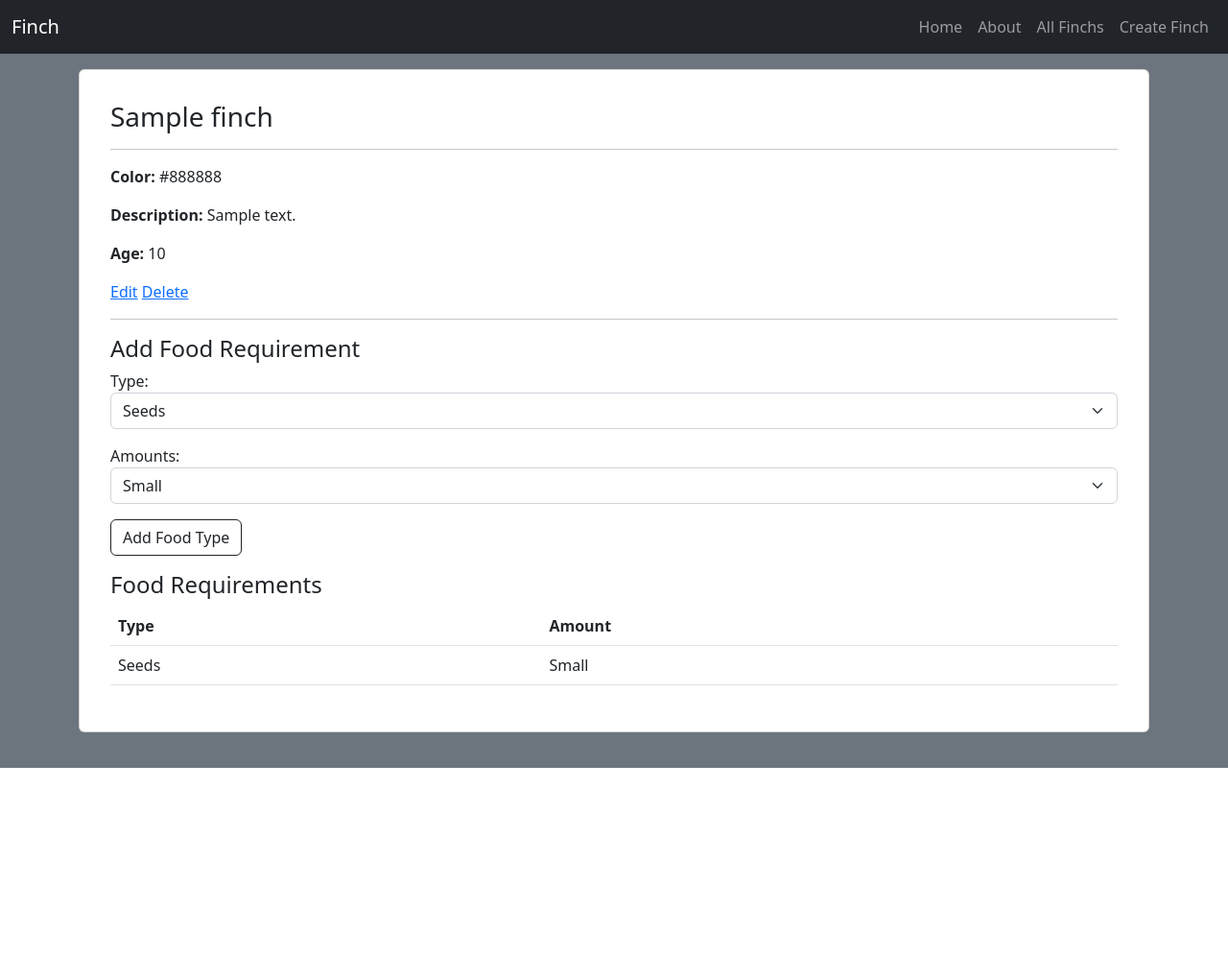
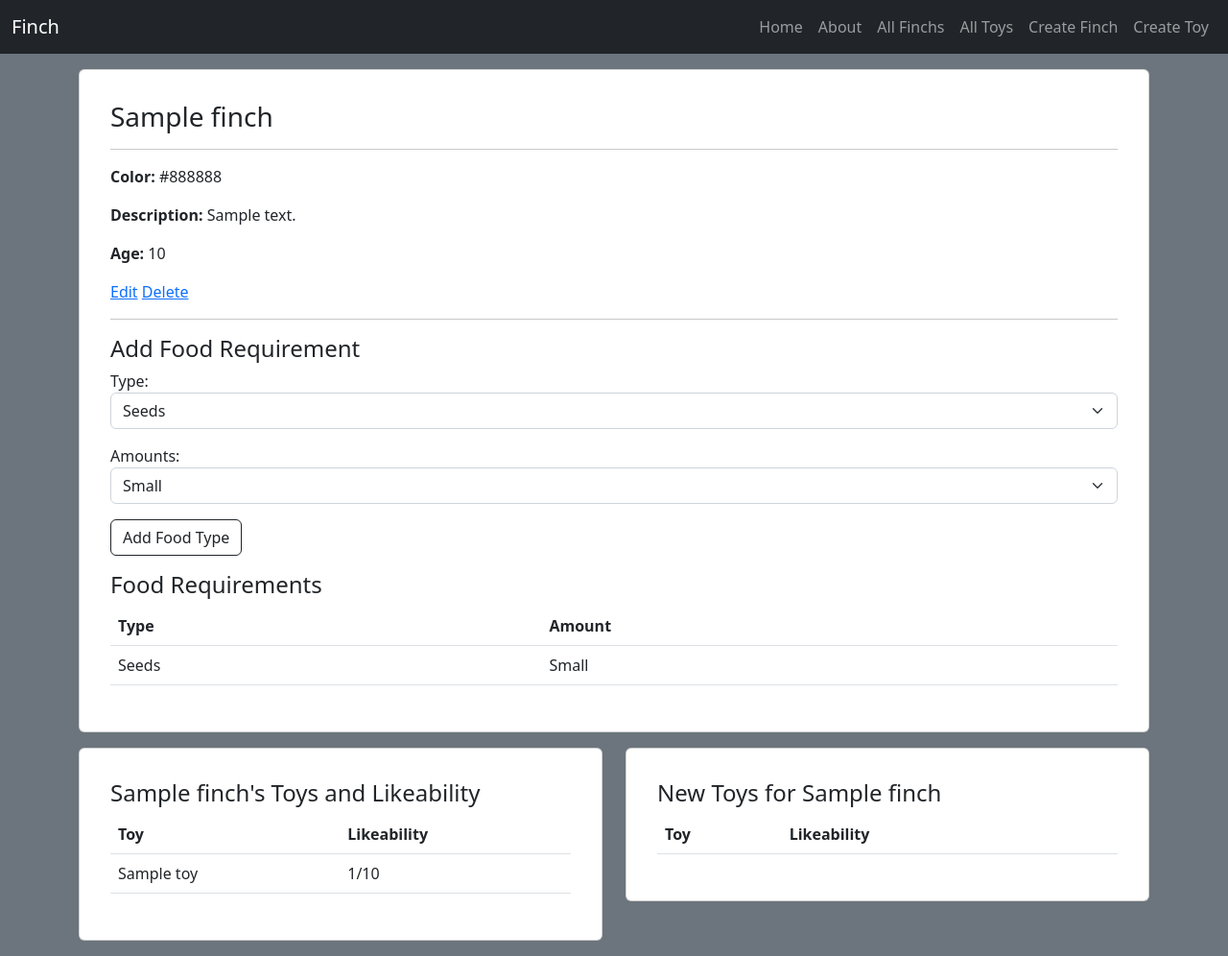
Before and after one commit to kowabunga/finch_collector, a Django app: page /finchs/1 in a window 1280 px wide. Shown: the whole page at 96% size. Before the commit the page ends 800 px from the top, so only its background shows below. Run offline with Django 4.2, Linux system fonts and the light colour scheme; tables that the repository leaves empty hold one stand-in row (values such as "Sample post"); lists and menus that the app fills with data are empty.

Commit message:
finishing polishes

```diff
--- a/main_app/admin.py
+++ b/main_app/admin.py
@@ -1,6 +1,7 @@
 from django.contrib import admin
-from .models import Finch, FoodType
+from .models import Finch, FoodType, Toy
 
 # Register your models here.
 admin.site.register(Finch)
 admin.site.register(FoodType)
+admin.site.register(Toy)
--- a/main_app/models.py
+++ b/main_app/models.py
@@ -2,11 +2,29 @@
 from django.urls import reverse
 
 # Create your models here.
+
+
+class Toy(models.Model):
+    name = models.CharField(max_length=50)
+    funness_scale = models.IntegerField()
+
+    def __str__(self):
+        return self.name
+
+    def get_absolute_url(self):
+        return reverse("toys_details", kwargs={"pk": self.id})
+
+
 class Finch(models.Model):
     name = models.CharField(max_length=100)
     color = models.CharField(max_length=100)
     description = models.TextField(200)
     age = models.IntegerField()
+
+    toys = models.ManyToManyField(Toy)
+
+    def __str__(self):
+        return self.name
 
     def get_absolute_url(self):
         # first arg is name of a url
--- a/main_app/templates/base.html
+++ b/main_app/templates/base.html
@@ -29,7 +29,9 @@
           <a class="nav-link" aria-current="page" href="/">Home</a>
           <a class="nav-link" href="/about">About</a>
           <a class="nav-link" href="/finchs">All Finchs</a>
+          <a class="nav-link" href="/toys">All Toys</a>
           <a class="nav-link" href="/finchs/create">Create Finch</a>
+          <a class="nav-link" href="/toys/create">Create Toy</a>
         </div>
 
       </div>
--- a/main_app/templates/finchs/details.html
+++ b/main_app/templates/finchs/details.html
@@ -45,7 +45,6 @@
       </thead>
       <tbody>
         {% for foodtype in finch.foodtype_set.all %}
-
         <tr>
           <td>
             {{foodtype.get_type_display}}
@@ -54,13 +53,71 @@
             {{foodtype.get_amounts_display}}
           </td>
         </tr>
-
         {% endfor %}
       </tbody>
     </table>
     {% endif %}
   </div>
 </div>
+<div class="row mb-3">
+  <div class="col">
+    <div class="card p-3 mt-3 text-dark">
+      <div class="card-body">
+        <h4 class="card-title">{{finch.name}}'s Toys and Likeability</h4>
+        {% if finch.toys.count %}
+        <table class="table">
+          <thead>
+            <tr>
+              <th>Toy</th>
+              <th>Likeability</th>
+            </tr>
+          </thead>
+          <tbody>
+            {% for toy in finch.toys.all %}
+            <tr>
+              <td>{{toy.name}}</td>
+              <td>{{toy.funness_scale}}/10</td>
+            </tr>
+            {% endfor %}
+          </tbody>
+        </table>
+        {% else %}
+        No toys... :/
+        {% endif %}
+      </div>
+    </div>
+  </div>
+  <div class="col">
+    <div class="card p-3 mt-3 text-dark">
+      <div class="card-body">
+        <h4 class="card-title">New Toys for {{finch.name}}</h4>
+        <table class="table">
+          <thead>
+            <tr>
+              <th>Toy</th>
+              <th>Likeability</th>
+              <th></th>
+            </tr>
+          </thead>
+          <tbody>
+            {% for toy in toys %}
+            <tr class="align-middle">
+              <td>{{toy.name}}</td>
+              <td>{{toy.funness_scale}}/10</td>
+              <td>
+                <form action="{% url 'assoc_toy' finch.id toy.id %}" method="post">
+                  {% csrf_token %}
+                  <button type="submit" class="btn btn-outline-dark w-100">Add</button>
+                </form>
+              </td>
+            </tr>
+            {% endfor %}
+          </tbody>
+        </table>
+      </div>
+    </div>
+  </div>
+</div>
 <script>
   document.querySelectorAll("select").forEach(select => select.classList.add('form-select'))
 </script>
--- a/main_app/templates/main_app/finch_form.html
+++ b/main_app/templates/main_app/finch_form.html
@@ -16,7 +16,7 @@
   <table>
     {{ form|crispy}}
   </table>
-  <input type="submit" value="Submit!" class="btn btn-dark">
+  <button type="submit" value="Submit!" class="btn btn-outline-dark">
 </form>
 
 {% endblock body %}
--- a/main_app/urls.py
+++ b/main_app/urls.py
@@ -9,5 +9,11 @@
     path("finchs/create/", views.CreateFinch.as_view(), name="finchs_create"),
     path("finchs/<int:pk>/update/", views.UpdateFinch.as_view(), name="finchs_update"),
     path("finchs/<int:pk>/delete/", views.DeleteFinch.as_view(), name="finchs_delete"),
-    path("finchs/<int:finch_id>/add_foodtype", views.add_foodtype, name="add_foodtype"),
+    path("finchs/<int:finch_id>/add_foodtype/", views.add_foodtype, name="add_foodtype"),
+    path("finchs/<int:finch_id>/assoc_toy/<int:toy_id>/", views.assoc_toy, name="assoc_toy"),
+    path("toys/", views.ToyList.as_view(), name="toys_index"),
+    path("toys/<int:pk>/", views.ToyDetail.as_view(), name="toys_details"),
+    path("toys/create/", views.ToyCreate.as_view(), name="toys_create"),
+    path("toys/<int:pk>/update/", views.ToyUpdate.as_view(), name="toys_update"),
+    path("toys/<int:pk>/delete/", views.ToyDelete.as_view(), name="toys_delete"),
 ]
--- a/main_app/views.py
+++ b/main_app/views.py
@@ -1,8 +1,9 @@
 from django.shortcuts import render, redirect
 from django.views.generic.edit import CreateView, UpdateView, DeleteView
+from django.views.generic import ListView, DetailView
 from .forms import FoodTypeForm
 
-from .models import Finch
+from .models import Finch, Toy
 
 
 class CreateFinch(CreateView):
@@ -36,9 +37,19 @@
 def finch_details(request, finch_id):
     finch = Finch.objects.get(id=finch_id)
 
-    food_form = FoodTypeForm
+    food_form = FoodTypeForm()
 
-    return render(request, "finchs/details.html", {"finch": finch, "food_form": food_form})
+    toys_finch_does_not_have = Toy.objects.exclude(id__in=finch.toys.all().values_list("id"))
+
+    return render(
+        request,
+        "finchs/details.html",
+        {
+            "finch": finch,
+            "food_form": food_form,
+            "toys": toys_finch_does_not_have,
+        },
+    )
 
 
 def add_foodtype(request, finch_id):
@@ -51,3 +62,31 @@
         new_food.save()
 
     return redirect("details", finch_id=finch_id)
+
+
+def assoc_toy(request, finch_id, toy_id):
+    Finch.objects.get(id=finch_id).toys.add(toy_id)
+    return redirect("details", finch_id=finch_id)
+
+
+class ToyList(ListView):
+    model = Toy
+
+
+class ToyDetail(DetailView):
+    model = Toy
+
+
+class ToyCreate(CreateView):
+    model = Toy
+    fields = "__all__"
+
+
+class ToyUpdate(UpdateView):
+    model = Toy
+    fields = ["name", "funness_scale"]
+
+
+class ToyDelete(DeleteView):
+    model = Toy
+    success_url = "/toys/"
```
Also changed, not shown: main_app/templates/main_app/toy_confirm_delete.html (added, +14 -0 lines), main_app/templates/main_app/toy_detail.html (added, +24 -0 lines), main_app/templates/main_app/toy_form.html (added, +17 -0 lines), main_app/templates/main_app/toy_list.html (added, +21 -0 lines), main_app/migrations/0005_toy_finch_toys.py (added).
